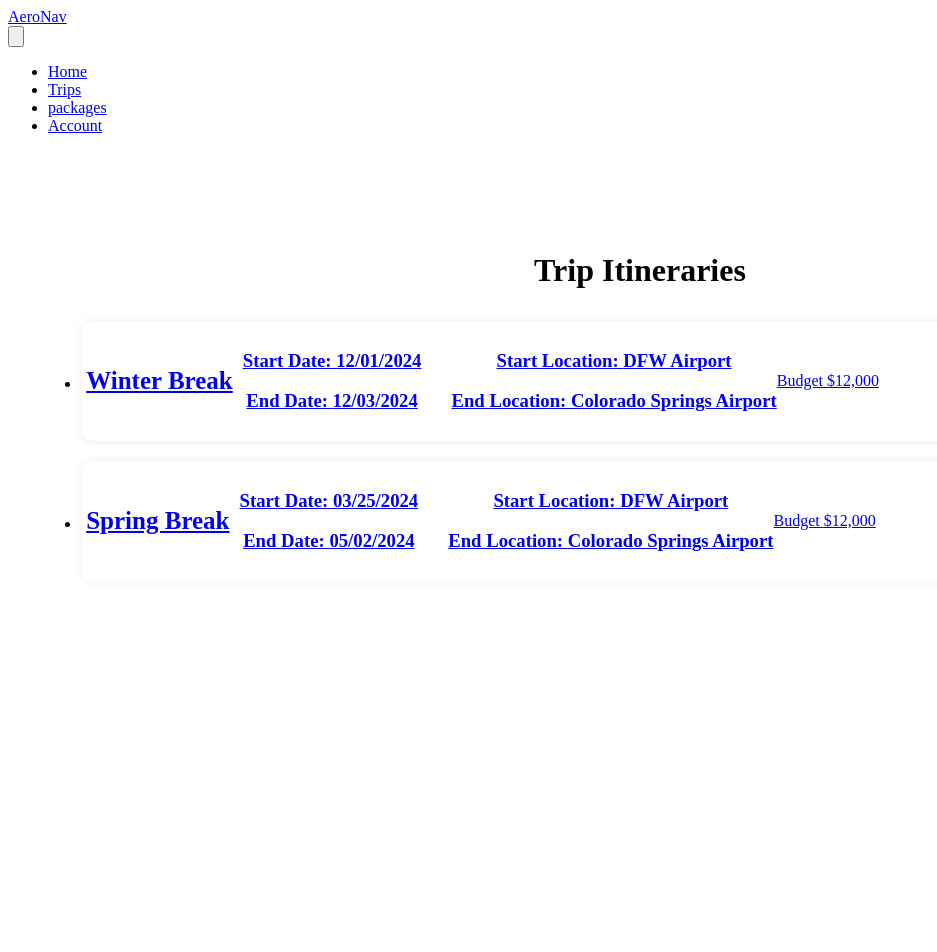
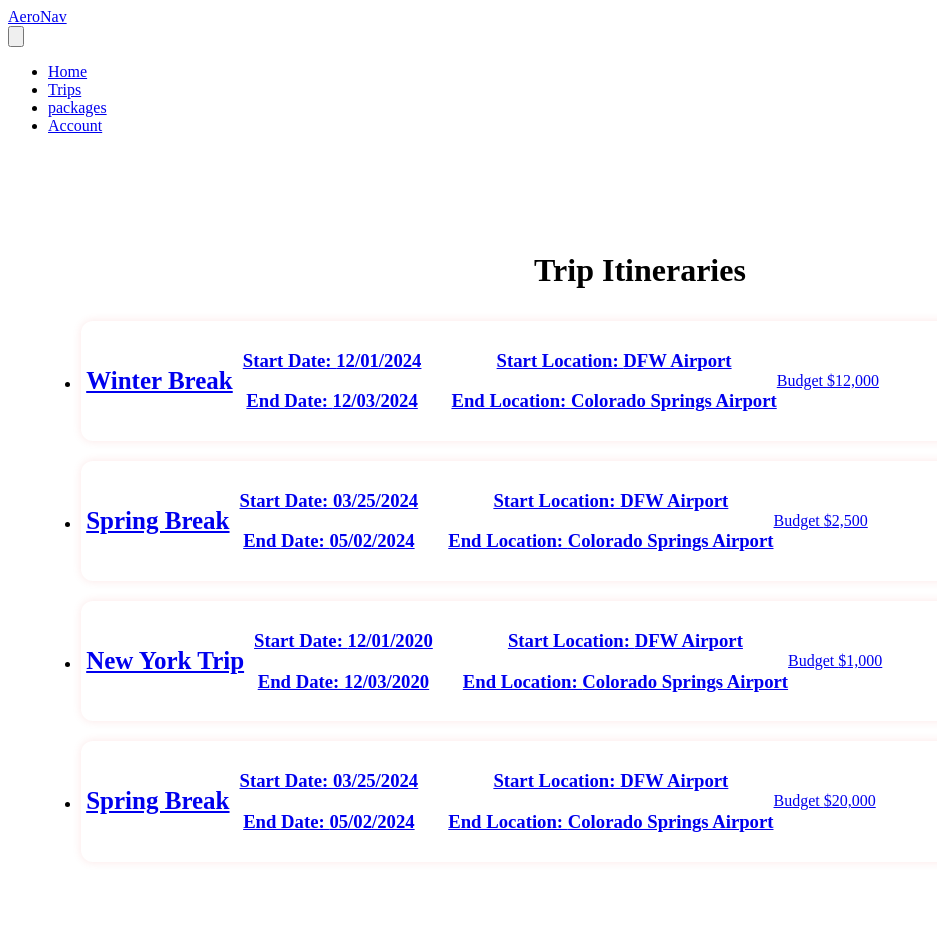
Before and after one commit to Vidssk/Team8, a Next.js app in the folder aeronav/: page /trips in a window 1280 px wide. Shown: the top 952 px of the page, without its empty margins (0-937 px from the left). Built offline with nearby package versions, Linux system fonts and the light colour scheme.

Commit message:
Itinerary Final Touches

```diff
--- a/aeronav/Data/trips.js
+++ b/aeronav/Data/trips.js
@@ -15,7 +15,25 @@ const trips = [
       end: "05/02/2024",
       startLocation: "DFW Airport",
       endLocation: "Colorado Springs Airport",
-      budget: "$12,000"
+      budget: "$2,500"
+    },
+    {
+      href: "/itinerary",
+      tripName: "New York Trip",
+      start: "12/01/2020",
+      end: "12/03/2020",
+      startLocation: "DFW Airport",
+      endLocation: "Colorado Springs Airport",
+      budget: "$1,000"
+    },
+    {
+      href: "/itinerary",
+      tripName: "Spring Break",
+      start: "03/25/2024",
+      end: "05/02/2024",
+      startLocation: "DFW Airport",
+      endLocation: "Colorado Springs Airport",
+      budget: "$20,000"
     },
     // Add more trip objects as needed
   ];
```
Also changed, not shown: aeronav/components/TripItinerary.js (+7 -8 lines).
